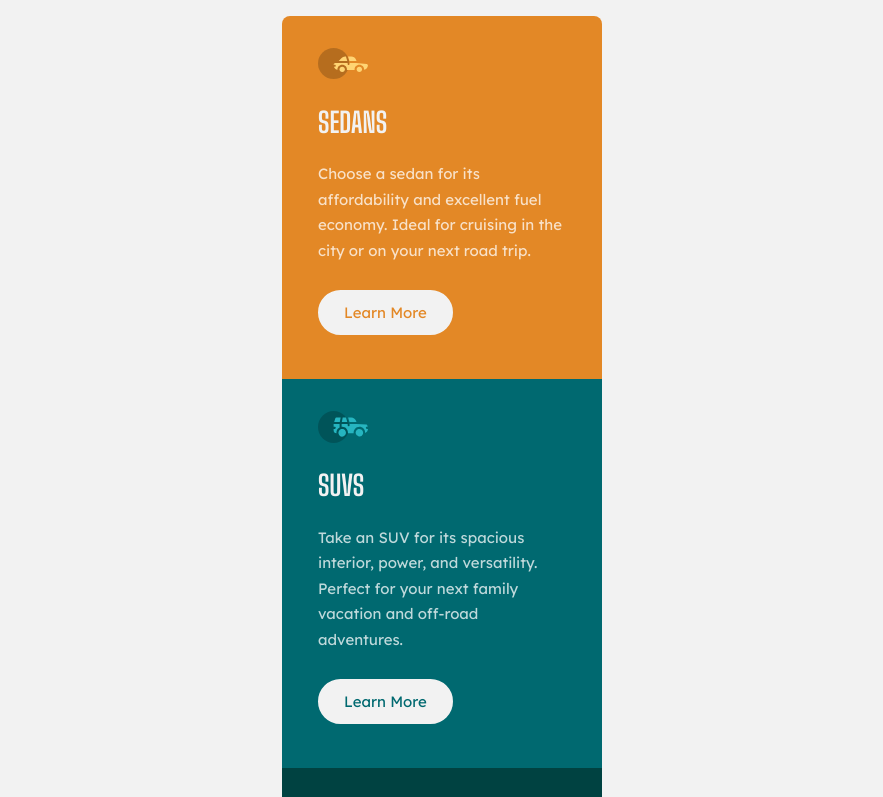
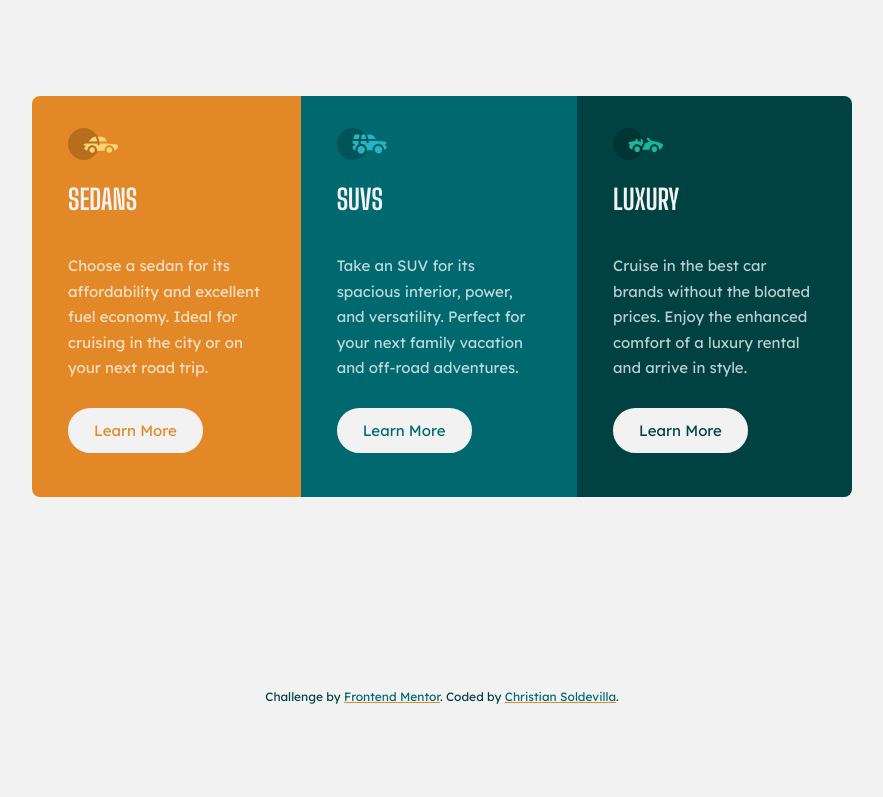
Before and after one commit to soldochris/3-column-preview-card, a plain HTML site: page index.html in a window 1280 px wide. Shown: the top 797 px of the page, without its empty margins (198-1081 px from the left). Drawn offline with nearby package versions, Linux system fonts and the light colour scheme.

Commit message:
desktop design ready

```diff
--- a/styles.css
+++ b/styles.css
@@ -96,10 +96,12 @@ body{
   & footer{
     text-align: center;
     font-size: 12px;
+    color: var(--Very-dark-cyan);
+    margin: 16px 0;
 
     & a{
       color: var(--Dark-cyan);
-      text-decoration: none;
+      text-decoration-color: var(--Bright-orange);
     }
 
     & a:hover{
@@ -108,3 +110,23 @@ body{
     }
   }
 }
+
+@media (width > 430px) {
+  body{
+
+    & main{
+      width: 820px;
+      display: flex;
+
+      & section{
+        display: flex;
+        flex-direction: column;
+        justify-content: space-between;
+
+        & button{
+          width: fit-content;
+        }
+      }
+    }
+  }
+}
```
